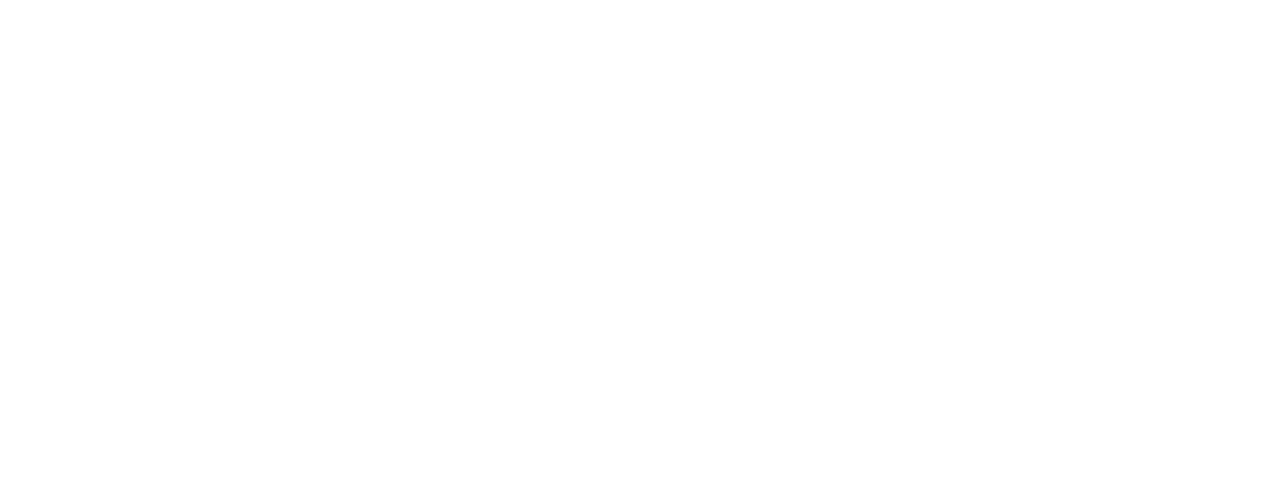
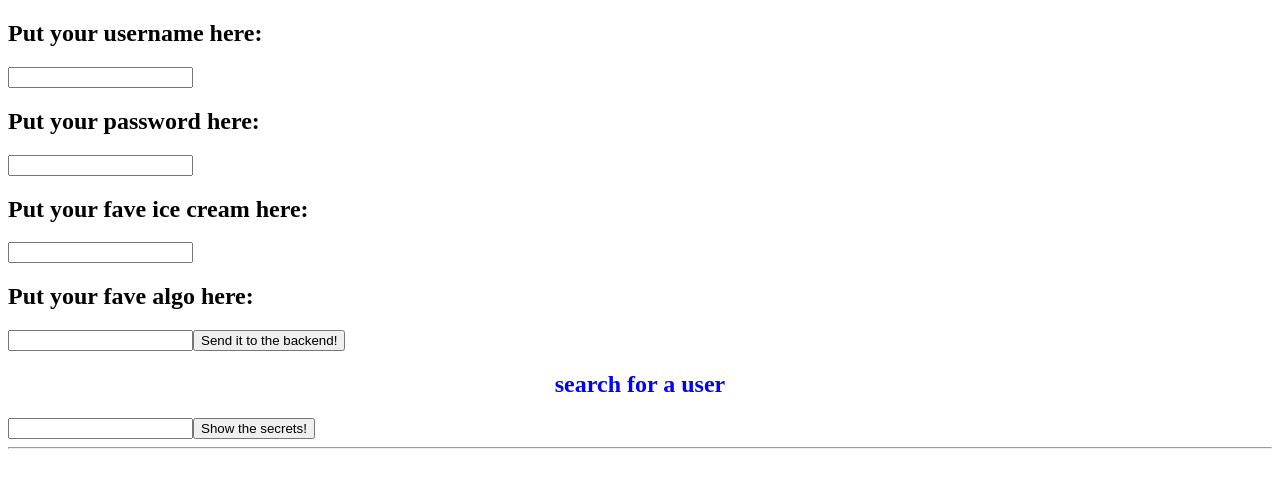
Before and after one commit to shenkenny/crud_practice, a website: page index.html in a window 1280 px wide. Drawn offline with nearby package versions, Linux system fonts and the light colour scheme.

Commit message:
CRUD app

```diff
--- a/Client/index.js
+++ b/Client/index.js
@@ -0,0 +1,100 @@
+/**
+ * front end UI
+ * > create a user and input username and data
+ * > 4 input fields - each variable in schema
+ * > get users
+ */
+
+document.addEventListener("DOMContentLoaded", () => {
+    //this js will fire once index.html is loaded
+    const App = document.querySelector('#app'); // get the page/section we are adding to?
+    const title = document.createElement('h2'); // html paragraph element
+    title.innerHTML = 'Put your username here: '; // html paragraph text
+    const username = document.createElement('input'); // html input
+    username.setAttribute('id','username_input');
+    App.appendChild(title);
+    App.appendChild(username);
+
+    const title2 = document.createElement('h2'); // html paragraph element
+    title2.innerHTML = 'Put your password here: '; // html paragraph text
+    const password = document.createElement('input'); // html input
+    password.setAttribute('id','password_input');
+    App.appendChild(title2);
+    App.appendChild(password);
+
+    const title3 = document.createElement('h2'); // html paragraph element
+    title3.innerHTML = 'Put your fave ice cream here: '; // html paragraph text
+    const iceCream = document.createElement('input'); // html input
+    iceCream.setAttribute('id','fave_ice_cream_input');
+    App.appendChild(title3);
+    App.appendChild(iceCream);
+
+    const title4 = document.createElement('h2'); // html paragraph element
+    title4.innerHTML = 'Put your fave algo here: '; // html paragraph text
+    const algo = document.createElement('input'); // html input
+    algo.setAttribute('id','fave_algo_input');
+    App.appendChild(title4);
+    App.appendChild(algo);
+
+    const spacer = document.createElement('hr');
+    App.appendChild(spacer);
+
+    const submit = document.createElement('button');
+    submit.innerText = "Send it to the backend!";
+    submit.setAttribute('id', 'submit_data');
+    App.appendChild(submit);
+    App.appendChild(spacer);
+
+    const result = document.createElement('h2');
+    // result.innerText = `${username.value} loves ${iceCream.value} ice cream and ${algo.value} algo!`;
+    App.appendChild(result);
+
+
+    submit.addEventListener("click", async (e) => {
+        e.preventDefault();
+        await axios.post('http://localhost:3000/user/new', {
+            username: username.value,
+            password: password.value,
+            favorite_icecream: iceCream.value,
+            favorite_algo: algo.value
+        })
+        .then ((res) => {
+            console.log(res.data);
+            result.innerHTML = res.data.username;
+        })
+        .catch (err => console.log(err));
+    });
+
+    //search user button
+
+    const title5 = document.createElement('h2'); // html paragraph element
+    title5.innerHTML = 'search for a user'; // html paragraph text
+    title5.setAttribute('style', 'color:blue;text-align:center');
+    const userSearch = document.createElement('input');
+    userSearch.innerHTML = "search";
+    userSearch.setAttribute('id', 'search_user');
+    App.appendChild(title5);
+    App.appendChild(userSearch);
+    App.appendChild(spacer);
+
+    const search = document.createElement('button');
+    search.innerText = "Show the secrets!";
+    search.setAttribute('id', 'user_search');
+    App.appendChild(search);
+    App.appendChild(spacer);
+
+    const searchResult = document.createElement('h2');
+    // result.innerText = `${username.value} loves ${iceCream.value} ice cream and ${algo.value} algo!`;
+    App.appendChild(searchResult);
+
+    search.addEventListener("click", async (e) => {
+        e.preventDefault();
+        await axios.get("http://localhost:3000/user/" + userSearch.value)
+        .then ((res) => {
+            console.log(res.data);
+            searchResult.innerHTML = res.data.username + "'s favorite ice cream is " + res.data.favorite_icecream + " and favorite algo is " + res.data.favorite_algo;
+        })
+        .catch (err => console.log(err));
+    });
+
+})
--- a/Server/routers/userRouter.js
+++ b/Server/routers/userRouter.js
@@ -11,7 +11,11 @@ const userController = require('../controllers/userController');
 // to create a new user go to this route
 router.post('/new', userController.createUser, (req, res) => {
     // userController returns the
-    return res.status(200).send("user created");
+    return res.status(200).json(res.locals.newUser);
+});
+
+router.get('/:username', userController.findUser, (req, res) => {
+    return res.status(200).json(res.locals.user);
 });
 
 module.exports = router;
--- a/Server/server.js
+++ b/Server/server.js
@@ -1,14 +1,20 @@
 const express = require('express');
 const path = require('path');
+const cors = require('cors');
 const PORT = 3000;
+
 
 //require routers
 const userRouter = require('./routers/userRouter');
 
 const app = express();
+app.use(cors());
 app.use(express.json()); // this is body parser
 
 //app.use
+app.get('/', (req, res) => {
+    res.status(200).sendFile(path.resolve(__dirname,'../index.html'));
+});
 app.use('/user', userRouter);
 
 //global error handler
--- a/index.html
+++ b/index.html
@@ -7,6 +7,8 @@
     <title>Document</title>
 </head>
 <body>
-
+    <div id="app"></div>
+    <script src="https://unpkg.com/axios/dist/axios.min.js"></script>
+    <script src="./Client/index.js"></script>
 </body>
 </html>
--- a/package.json
+++ b/package.json
@@ -1,5 +1,5 @@
 {
-  "name": "CRUD-App",
+  "name": "CRUD_App",
   "version": "1.0.0",
   "description": "",
   "main": "index.js",
@@ -11,6 +11,8 @@
   "author": "",
   "license": "ISC",
   "dependencies": {
+    "axios": "^0.21.1",
+    "cors": "^2.8.5",
     "express": "^4.17.1",
     "mongoose": "^5.13.5",
     "nodemon": "^2.0.12",
```
Also changed, not shown: Server/controllers/userController.js (+11 -0 lines), 1 other file.
